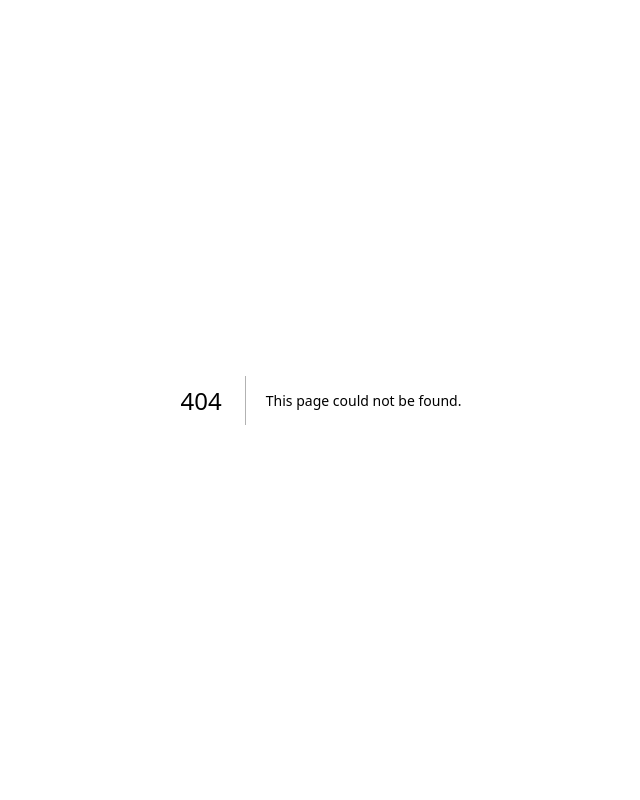
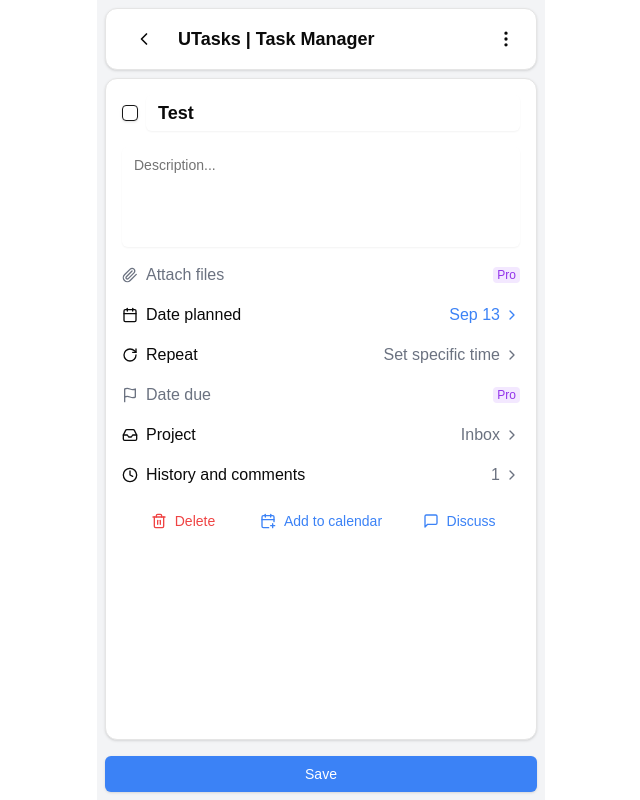
Before and after one commit to AhegaoBurger/project-task-manager, a Next.js app: page /task/1 in a window 1280 px wide. Before the commit this address had no page. Shown: the whole page, without its empty margins (319-959 px from the left). Built offline with nearby package versions, Linux system fonts and the light colour scheme.

Commit message:
Started to implement the basic task func.

```diff
--- a/app/api/getTasks/route.ts
+++ b/app/api/getTasks/route.ts
@@ -4,11 +4,12 @@ import { supabase } from "@/lib/supabaseClient";
 
 export async function GET(request: Request) {
   try {
-    const { user_id } = await request.json();
+    const { searchParams } = new URL(request.url);
+    const telegram_id = searchParams.get("telegram_id");
 
-    if (!user_id) {
+    if (!telegram_id) {
       return NextResponse.json(
-        { error: "User ID is required" },
+        { error: "Telegram ID is required" },
         { status: 400 },
       );
     }
@@ -16,7 +17,7 @@ export async function GET(request: Request) {
     const { data: tasks, error } = await supabase
       .from("tasks")
       .select("*")
-      .eq("created_by", user_id);
+      .eq("created_by", telegram_id);
     if (error) throw error;
 
     return NextResponse.json({ tasks });
--- /dev/null
+++ b/app/task/[id]/page.tsx
@@ -0,0 +1,21 @@
+// app/task/[id]/page.tsx
+"use client";
+
+import dynamic from "next/dynamic";
+
+// Dynamically import TaskList with ssr: false
+const Task = dynamic(() => import("@/components/Task"), {
+  ssr: false,
+});
+
+export default function TasksPage() {
+  const handleTaskCreated = () => {
+    // Redirect or show a success message
+  };
+
+  return (
+    <main>
+      <Task />
+    </main>
+  );
+}
--- /dev/null
+++ b/components/Task.tsx
@@ -0,0 +1,152 @@
+"use client";
+
+import { useState } from "react";
+import { Button } from "@/components/ui/button";
+import { Card } from "@/components/ui/card";
+import { Checkbox } from "@/components/ui/checkbox";
+import { Input } from "@/components/ui/input";
+import { Textarea } from "@/components/ui/textarea";
+import {
+  ChevronLeft,
+  MoreVertical,
+  Paperclip,
+  Calendar,
+  RotateCw,
+  Flag,
+  Inbox,
+  Clock,
+  ChevronRight,
+  Trash2,
+  CalendarPlus,
+  MessageSquare,
+} from "lucide-react";
+
+export default function TaskView() {
+  const [task, setTask] = useState({
+    title: "Test",
+    description: "",
+    datePlanned: "Sep 13",
+    repeat: "Set specific time",
+    project: "Inbox",
+    historyCount: 1,
+  });
+
+  return (
+    <div className="flex flex-col min-h-screen bg-gray-100 text-gray-900 max-w-md mx-auto">
+      <Card className="m-2 bg-white">
+        <div className="flex items-center justify-between p-3">
+          <div className="flex items-center">
+            <Button variant="ghost" className="mr-2">
+              <ChevronLeft className="h-5 w-5" />
+            </Button>
+            <h1 className="text-lg font-semibold">UTasks | Task Manager</h1>
+          </div>
+          <Button variant="ghost" size="icon">
+            <MoreVertical className="h-5 w-5" />
+          </Button>
+        </div>
+      </Card>
+
+      <Card className="mx-2 mb-2 bg-white flex-grow">
+        <div className="p-4 space-y-4">
+          <div className="flex items-center space-x-2">
+            <Checkbox id="taskCheckbox" />
+            <Input
+              value={task.title}
+              onChange={(e) => setTask({ ...task, title: e.target.value })}
+              className="text-lg font-semibold border-none"
+            />
+          </div>
+
+          <Textarea
+            placeholder="Description..."
+            value={task.description}
+            onChange={(e) => setTask({ ...task, description: e.target.value })}
+            className="min-h-[100px] border-none resize-none"
+          />
+
+          <div className="flex items-center text-gray-500">
+            <Paperclip className="h-4 w-4 mr-2" />
+            <span>Attach files</span>
+            <span className="ml-auto text-xs bg-purple-100 text-purple-600 px-1 rounded">
+              Pro
+            </span>
+          </div>
+
+          <div className="flex justify-between items-center">
+            <div className="flex items-center">
+              <Calendar className="h-4 w-4 mr-2" />
+              <span>Date planned</span>
+            </div>
+            <div className="flex items-center text-blue-500">
+              <span>{task.datePlanned}</span>
+              <ChevronRight className="h-4 w-4 ml-1" />
+            </div>
+          </div>
+
+          <div className="flex justify-between items-center">
+            <div className="flex items-center">
+              <RotateCw className="h-4 w-4 mr-2" />
+              <span>Repeat</span>
+            </div>
+            <div className="flex items-center text-gray-500">
+              <span>{task.repeat}</span>
+              <ChevronRight className="h-4 w-4 ml-1" />
+            </div>
+          </div>
+
+          <div className="flex items-center text-gray-500">
+            <Flag className="h-4 w-4 mr-2" />
+            <span>Date due</span>
+            <span className="ml-auto text-xs bg-purple-100 text-purple-600 px-1 rounded">
+              Pro
+            </span>
+          </div>
+
+          <div className="flex justify-between items-center">
+            <div className="flex items-center">
+              <Inbox className="h-4 w-4 mr-2" />
+              <span>Project</span>
+            </div>
+            <div className="flex items-center text-gray-500">
+              <span>{task.project}</span>
+              <ChevronRight className="h-4 w-4 ml-1" />
+            </div>
+          </div>
+
+          <div className="flex justify-between items-center">
+            <div className="flex items-center">
+              <Clock className="h-4 w-4 mr-2" />
+              <span>History and comments</span>
+            </div>
+            <div className="flex items-center text-gray-500">
+              <span>{task.historyCount}</span>
+              <ChevronRight className="h-4 w-4 ml-1" />
+            </div>
+          </div>
+
+          <div className="flex justify-between mt-4">
+            <Button variant="ghost" className="flex-1 text-red-500">
+              <Trash2 className="h-4 w-4 mr-2" />
+              Delete
+            </Button>
+            <Button variant="ghost" className="flex-1 text-blue-500">
+              <CalendarPlus className="h-4 w-4 mr-2" />
+              Add to calendar
+            </Button>
+            <Button variant="ghost" className="flex-1 text-blue-500">
+              <MessageSquare className="h-4 w-4 mr-2" />
+              Discuss
+            </Button>
+          </div>
+        </div>
+      </Card>
+
+      <div className="p-2">
+        <Button className="w-full bg-blue-500 hover:bg-blue-600 text-white">
+          Save
+        </Button>
+      </div>
+    </div>
+  );
+}
--- a/components/TaskForm.tsx
+++ b/components/TaskForm.tsx
@@ -44,7 +44,7 @@ export default function TaskForm({
     if (initData.user) {
       console.log("User from Telegram initData:", initData.user);
       setUser(initData?.user); // Use Telegram user ID
-      createOrUpdateProfile(initData.user);
+      // createOrUpdateProfile(initData.user);
     } else {
       console.error("User not available in Telegram initData");
     }
@@ -94,25 +94,25 @@ export default function TaskForm({
     }
   };
 
-  const createOrUpdateProfile = async (user: WebAppUser) => {
-    try {
-      const { data, error } = await supabase.from("profiles").upsert(
-        {
-          telegram_id: user.id,
-          username: user.username,
-          first_name: user.first_name,
-          last_name: user.last_name,
-          photo_url: user.photo_url,
-        },
-        { onConflict: "telegram_id" },
-      );
-      if (error) {
-        console.error("Error upserting profile:", error);
-      }
-    } catch (error) {
-      console.error("Error in createOrUpdateProfile:", error);
-    }
-  };
+  // const createOrUpdateProfile = async (user: WebAppUser) => {
+  //   try {
+  //     const { data, error } = await supabase.from("profiles").upsert(
+  //       {
+  //         telegram_id: user.id,
+  //         username: user.username,
+  //         first_name: user.first_name,
+  //         last_name: user.last_name,
+  //         photo_url: user.photo_url,
+  //       },
+  //       { onConflict: "telegram_id" },
+  //     );
+  //     if (error) {
+  //       console.error("Error upserting profile:", error);
+  //     }
+  //   } catch (error) {
+  //     console.error("Error in createOrUpdateProfile:", error);
+  //   }
+  // };
 
   return (
     <div className="flex flex-col h-screen bg-gray-100 text-gray-900 max-w-md mx-auto">
--- a/components/TaskList.tsx
+++ b/components/TaskList.tsx
@@ -73,15 +73,25 @@ export default function TaskList({
     setInitData(initData);
     if (initData.user) {
       console.log("User from Telegram initData:", initData.user);
-      setUser(initData?.user); // Use Telegram user ID
-      createOrUpdateProfile(initData.user);
+      setUser(initData.user); // Use Telegram user ID
+      // createOrUpdateProfile(initData.user);
     } else {
       console.error("User not available in Telegram initData");
     }
+  }, []);
+
+  useEffect(() => {
+    if (user) {
+      fetchTasks();
+    }
+  }, [user]); // This effect should run whenever the user state changes
 
   const fetchTasks = async () => {
+    if (!user) return;
+
     try {
-        const response = await fetch("/api/getTasks", {
+      setIsLoading(true);
+      const response = await fetch(`/api/getTasks?telegram_id=${user.id}`, {
         method: "GET",
         headers: {
           "Content-Type": "application/json",
@@ -102,9 +112,6 @@ export default function TaskList({
       setIsLoading(false);
     }
   };
-
-    fetchTasks();
-  }, []);
 
   const handleAddTask = () => {
     setIsAddingTask(!isAddingTask);
@@ -175,27 +182,27 @@ export default function TaskList({
     }
   };
 
-  const createOrUpdateProfile = async (user: WebAppUser) => {
-    try {
-      const { data, error } = await supabase.from("profiles").upsert(
-        {
-          telegram_id: user.id,
-          username: user.username,
-          first_name: user.first_name,
-          last_name: user.last_name,
-          photo_url: user.photo_url,
-        },
-        { onConflict: "telegram_id" },
-      );
-      if (error) {
-        console.error("Error upserting profile:", error);
-        setError("Failed to update profile.");
-      }
-    } catch (error) {
-      console.error("Error in createOrUpdateProfile:", error);
-      setError("Failed to update profile.");
-    }
-  };
+  // const createOrUpdateProfile = async (user: WebAppUser) => {
+  //   try {
+  //     const { data, error } = await supabase.from("profiles").upsert(
+  //       {
+  //         telegram_id: user.id,
+  //         username: user.username,
+  //         first_name: user.first_name,
+  //         last_name: user.last_name,
+  //         photo_url: user.photo_url,
+  //       },
+  //       { onConflict: "telegram_id" },
+  //     );
+  //     if (error) {
+  //       console.error("Error upserting profile:", error);
+  //       setError("Failed to update profile.");
+  //     }
+  //   } catch (error) {
+  //     console.error("Error in createOrUpdateProfile:", error);
+  //     setError("Failed to update profile.");
+  //   }
+  // };
 
   return (
     <div className="flex flex-col min-h-screen bg-gray-100 text-gray-900 max-w-md mx-auto">
@@ -346,20 +353,27 @@ export default function TaskList({
           ) : (
             <ul className="my-2">
               {tasks.map((task) => (
-                <li key={task.id} className="mb-4 p-4 bg-white rounded shadow">
+                <Link href={`/task/${task.id}`} key={task.id}>
+                  <li
+                    key={task.id}
+                    className="mb-4 p-4 bg-white rounded shadow hover:shadow-md transition-shadow cursor-pointer"
+                  >
                     <h3 className="text-lg font-semibold">{task.title}</h3>
                     {task.description && (
                       <p className="text-gray-600">{task.description}</p>
                     )}
                     <div className="flex justify-between mt-2 text-sm text-gray-500">
                       <span>
-                      Due: {new Date(task.due_date || "").toLocaleDateString()}
+                        Due:{" "}
+                        {new Date(task.due_date || "").toLocaleDateString()}
                       </span>
                       <span>
-                      Created: {new Date(task.created_at).toLocaleDateString()}
+                        Created:{" "}
+                        {new Date(task.created_at).toLocaleDateString()}
                       </span>
                     </div>
                   </li>
+                </Link>
               ))}
             </ul>
           )}
```
Lines whose indentation alone changed are shown as unchanged.
